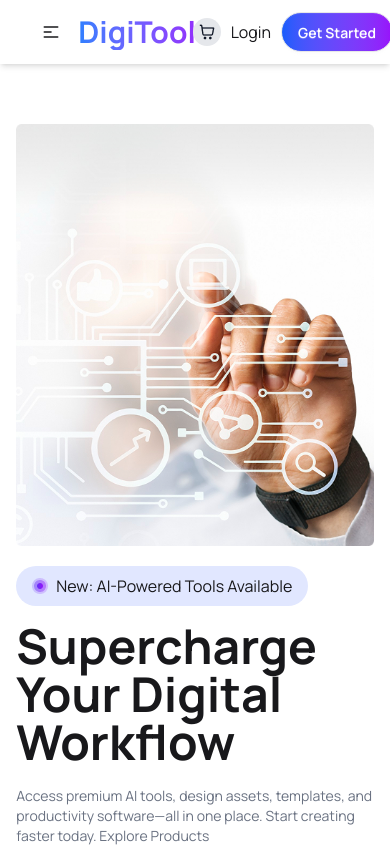
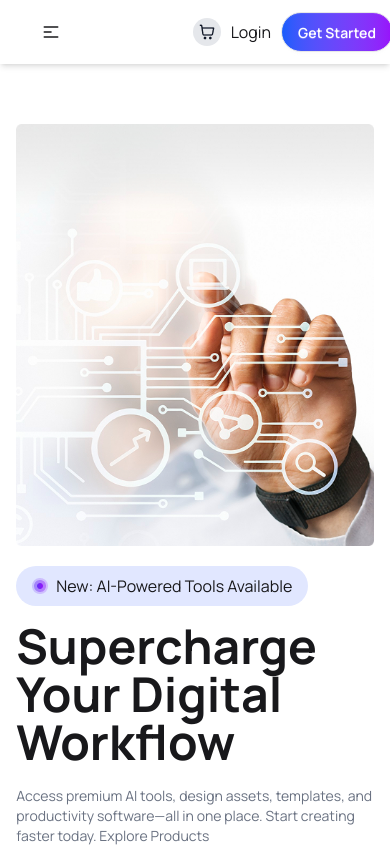
Before and after one commit to IM-Tamim/DigiTools-Platform, a React (Vite) app: page / in a window 390 px wide. Shown: the top 847 px of the page. Built offline with nearby package versions, Linux system fonts and the light colour scheme.

Commit message:
in navbar logo is hidden in smaller devices

```diff
--- a/src/Components/Navbar.jsx
+++ b/src/Components/Navbar.jsx
@@ -44,7 +44,7 @@
               </li>
             </ul>
           </div>
-          <a className="text-3xl font-bold bg-linear-to-r from-blue-500 to-purple-600 bg-clip-text text-transparent">
+          <a className="hidden sm:block text-3xl font-bold bg-linear-to-r from-blue-500 to-purple-600 bg-clip-text text-transparent">
             DigiTools
           </a>
         </div>
```
